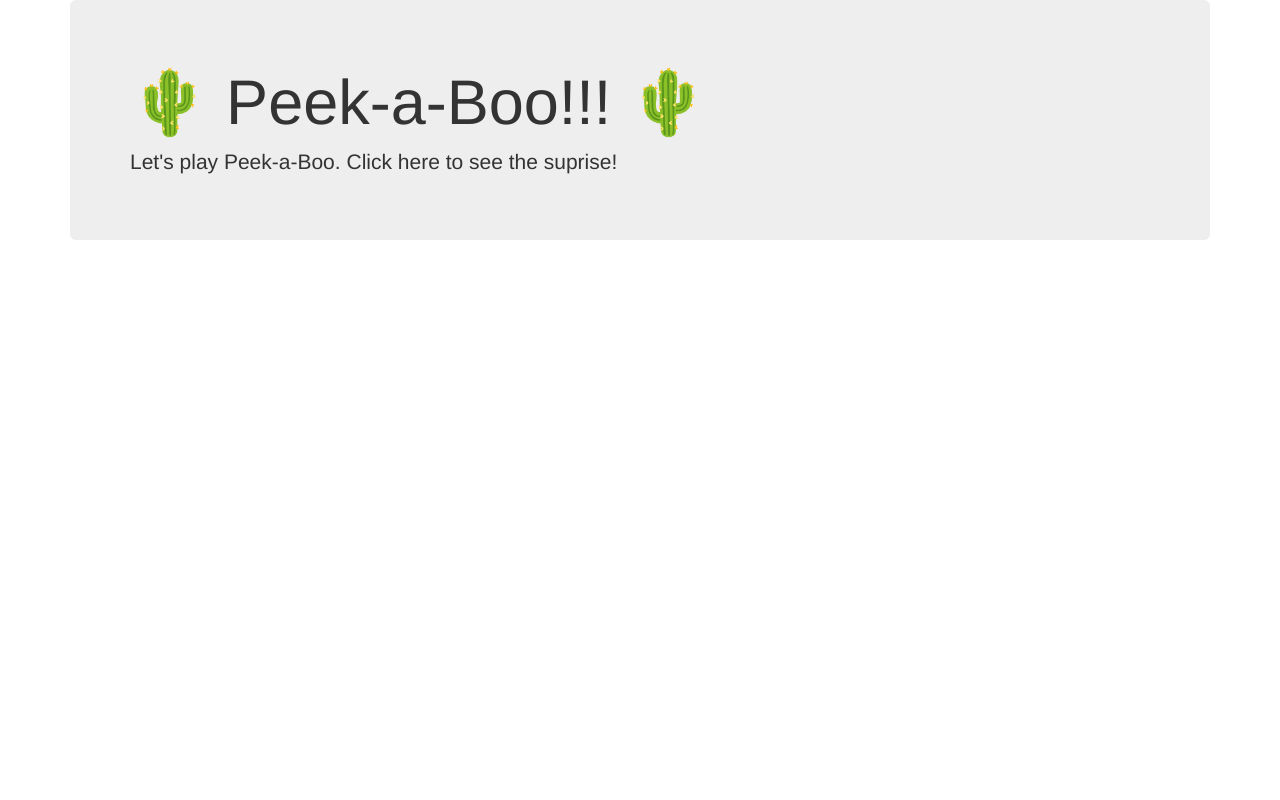
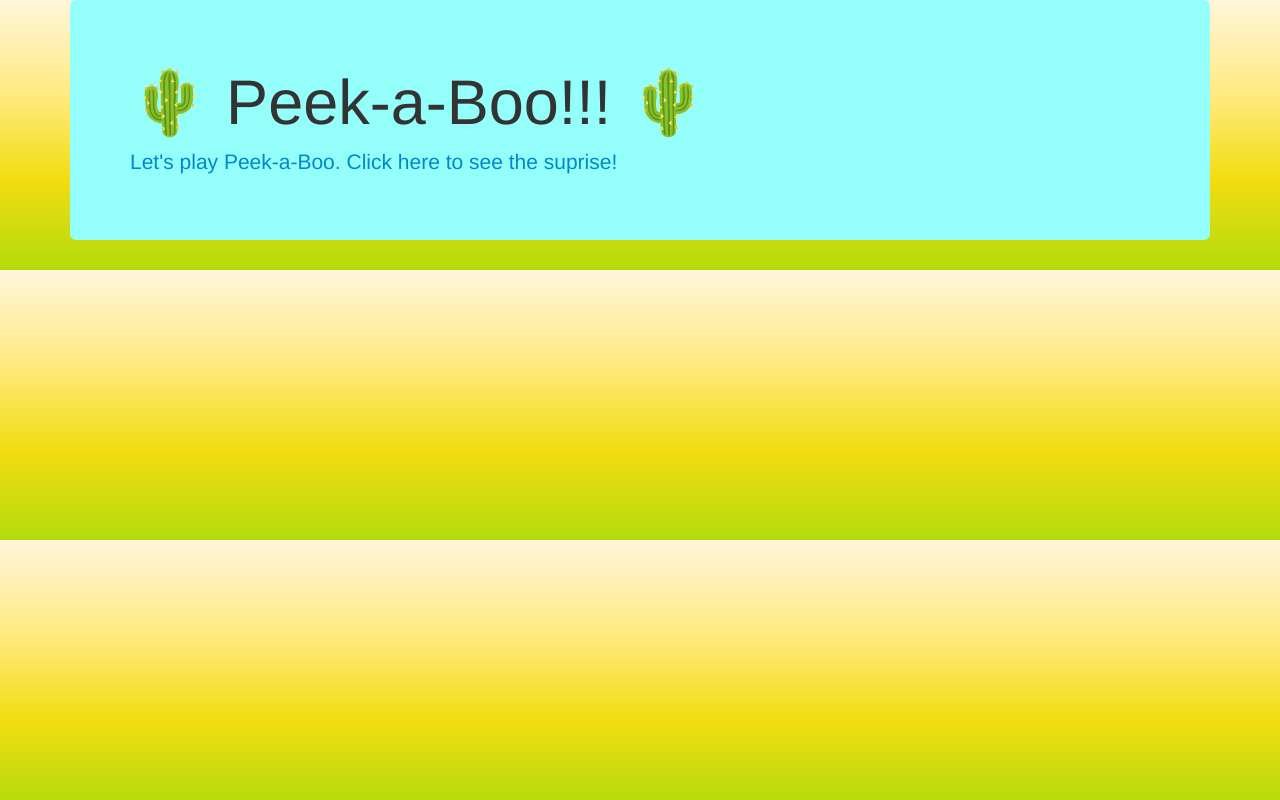
Before and after one commit to bowty14/peek-a-boo, a plain HTML site: page index.html in a window 1280 px wide. Drawn offline with Linux system fonts and the light colour scheme.

Commit message:
add to stylesheet.

```diff
--- a/css/styles.css
+++ b/css/styles.css
@@ -1,3 +1,16 @@
+body {
+  background-image: linear-gradient(#fff5db,#ffeb85, #f2dc11, #b2db0b);
+}
+.jumbotron {
+  background: #94fffa;
+}
  .puppy-showing {
    display: none;
  }
+ p {
+   cursor: pointer;
+   color: #0088cc;
+ }
+ p:hover {
+    text-decoration: underline;
+ }
--- a/js/scripts.js
+++ b/js/scripts.js
@@ -1,6 +1,6 @@
 $(document).ready(function() {
   $("p").click(function() {
-    $(".puppy-show").toggle();
+    $(".puppy-showing").toggle();
     $(".puppy-hidden").toggle();
   });
 });
```
